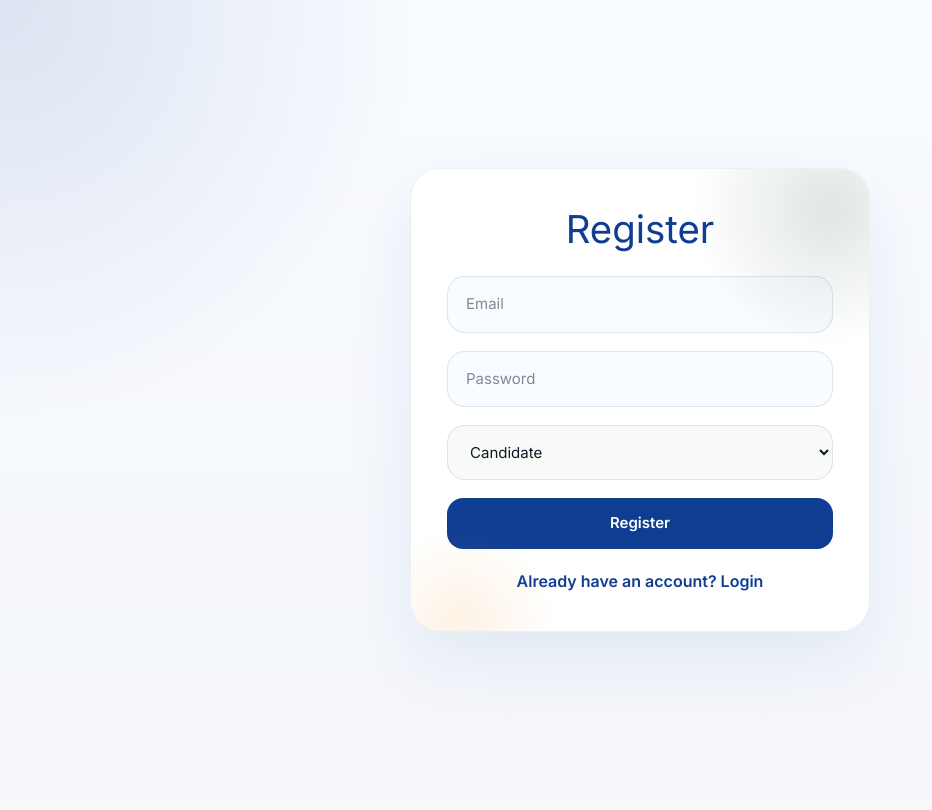
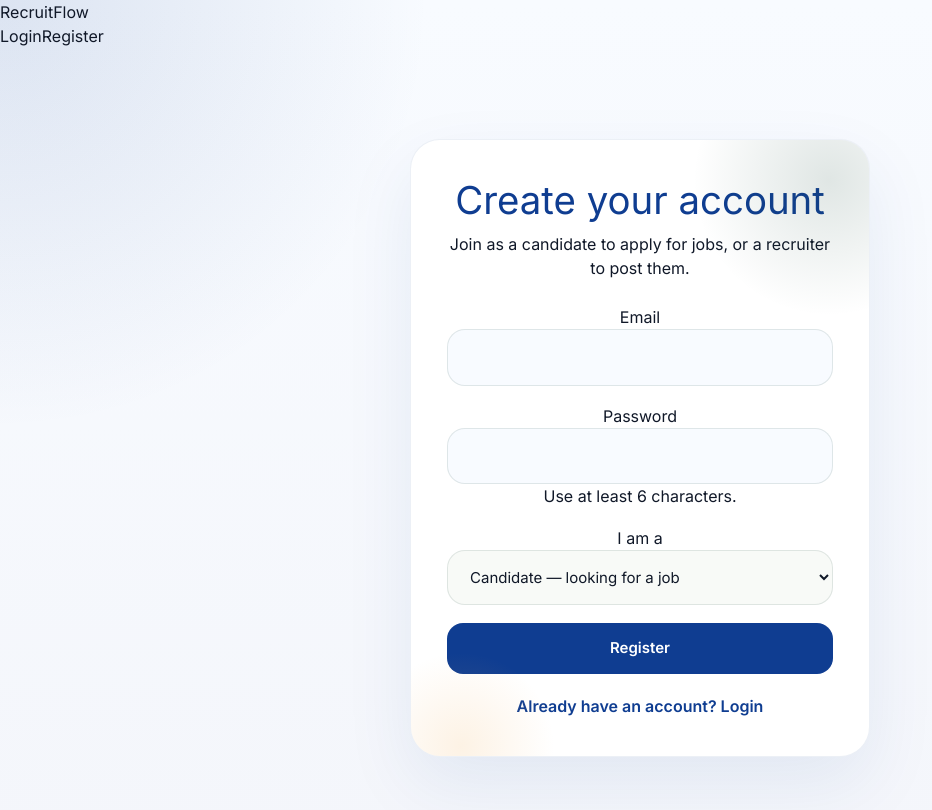
Before and after one commit to prasadgeethika/RecruitFlow, a React (Vite) app in the folder frontend/: page /register in a window 1280 px wide. Shown: the top 810 px of the page, without its empty margins (0-932 px from the left). Built offline with nearby package versions, Linux system fonts and the light colour scheme.

Commit message:
feat: improve authentication and landing page UX

```diff
--- /dev/null
+++ b/frontend/src/components/AuthNavbar.tsx
@@ -0,0 +1,15 @@
+import { Link } from "react-router-dom";
+
+// Shared chrome for Login/Register so they read as the same product as the
+// landing page, instead of a bare card floating with no way back.
+export default function AuthNavbar({ current }: { current: "login" | "register" }) {
+    return (
+        <header className="auth-navbar">
+            <Link to="/" className="brand">RecruitFlow</Link>
+            <div className="auth-navbar-links">
+                <Link to="/login" className={current === "login" ? "current" : ""}>Login</Link>
+                <Link to="/register" className={current === "register" ? "current" : ""}>Register</Link>
+            </div>
+        </header>
+    );
+}
--- a/frontend/src/pages/LandingPage.css
+++ b/frontend/src/pages/LandingPage.css
@@ -132,3 +132,7 @@
 .card-icon { width:34px; height:34px; }
 .card-title { font-size:14px; }
 .card-sub { font-size:12px; }
+
+.floating-card[role="button"] {
+  cursor: pointer;
+}
--- a/frontend/src/pages/LandingPage.tsx
+++ b/frontend/src/pages/LandingPage.tsx
@@ -1,11 +1,13 @@
 import './LandingPage.css';
-import { Link } from 'react-router-dom';
+import { Link, useNavigate } from 'react-router-dom';
 import { FiSearch, FiBriefcase, FiUsers, FiCalendar, FiArrowRight } from 'react-icons/fi';
 import heroImg from '../assets/hero-image.png';
 
 const heroSrc = heroImg;
 
 export default function LandingPage() {
+  const navigate = useNavigate();
+
   return (
       <div className="landing-root">
         <header className="landing-navbar">
@@ -31,10 +33,10 @@ export default function LandingPage() {
             </p>
 
             <div className="cta-row">
-            <button className="cta-primary">
+              <button className="cta-primary" onClick={() => navigate('/register')}>
                 <FiSearch size={18} style={{ marginRight: 8 }} /> Find Jobs
               </button>
-            <button className="cta-secondary">
+              <button className="cta-secondary" onClick={() => navigate('/register')}>
                 <FiBriefcase size={18} style={{ marginRight: 8 }} /> Post a Job
               </button>
             </div>
@@ -52,7 +54,7 @@ export default function LandingPage() {
                   }}
               />
 
-            <div className="floating-card card-candidates">
+              <div className="floating-card card-candidates" onClick={() => navigate('/register')} role="button" tabIndex={0}>
                 <div className="card-icon"><FiBriefcase /></div>
                 <div className="card-body">
                   <div className="card-title">For Candidates</div>
@@ -61,7 +63,7 @@ export default function LandingPage() {
                 <div className="card-arrow"><FiArrowRight /></div>
               </div>
 
-            <div className="floating-card card-employers">
+              <div className="floating-card card-employers" onClick={() => navigate('/register')} role="button" tabIndex={0}>
                 <div className="card-icon"><FiUsers /></div>
                 <div className="card-body">
                   <div className="card-title">For Employers</div>
--- a/frontend/src/pages/LoginPage.tsx
+++ b/frontend/src/pages/LoginPage.tsx
@@ -2,17 +2,26 @@ import { useState, type FormEvent } from 'react';
 import { Link, useNavigate } from 'react-router-dom';
 import api, { getErrorMessage } from '../api/axios';
 import { useAuth } from '../context/AuthContext';
+import AuthNavbar from '../components/AuthNavbar';
 
 export default function LoginPage() {
   const [email, setEmail] = useState('');
   const [password, setPassword] = useState('');
   const [error, setError] = useState('');
+  const [submitting, setSubmitting] = useState(false);
   const { login } = useAuth();
   const navigate = useNavigate();
 
   const handleSubmit = async (event: FormEvent) => {
     event.preventDefault();
     setError('');
+
+    if (!email || !password) {
+      setError('Enter your email and password to continue.');
+      return;
+    }
+
+    setSubmitting(true);
 
     try {
       const response = await api.post('/auth/login', { email, password });
@@ -26,23 +35,54 @@ export default function LoginPage() {
       navigate('/dashboard/jobs');
     } catch (err) {
       setError(getErrorMessage(err));
+    } finally {
+      setSubmitting(false);
     }
   };
 
   return (
+      <>
+        <AuthNavbar current="login" />
         <div className="page auth-page">
           <div className="card">
-        <h2>Login</h2>
+            <h2>Welcome back</h2>
+            <p className="auth-subtitle">Log in to manage your jobs, applications, and interviews.</p>
+
             <form className="auth-form" onSubmit={handleSubmit}>
-          <input value={email} onChange={(event) => setEmail(event.target.value)} placeholder="Email" />
-          <input value={password} onChange={(event) => setPassword(event.target.value)} type="password" placeholder="Password" />
-          <button type="submit">Login</button>
+              <div className="field">
+                <label className="field-label-text" htmlFor="login-email">Email</label>
+                <input
+                    id="login-email"
+                    type="email"
+                    autoComplete="email"
+                    value={email}
+                    onChange={(event) => setEmail(event.target.value)}
+                />
+              </div>
+
+              <div className="field">
+                <label className="field-label-text" htmlFor="login-password">Password</label>
+                <input
+                    id="login-password"
+                    type="password"
+                    autoComplete="current-password"
+                    value={password}
+                    onChange={(event) => setPassword(event.target.value)}
+                />
+              </div>
+
+              <button type="submit" disabled={submitting}>
+                {submitting ? 'Logging in...' : 'Login'}
+              </button>
             </form>
+
             {error ? <p className="error">{error}</p> : null}
+
             <p className="link-row">
               <Link to="/register">Need an account? Register</Link>
             </p>
           </div>
         </div>
+      </>
   );
 }
--- a/frontend/src/pages/RegisterPage.tsx
+++ b/frontend/src/pages/RegisterPage.tsx
@@ -1,44 +1,98 @@
 import { useState, type FormEvent } from 'react';
 import { Link, useNavigate } from 'react-router-dom';
 import api, { getErrorMessage } from '../api/axios';
+import AuthNavbar from '../components/AuthNavbar';
 
 export default function RegisterPage() {
   const [email, setEmail] = useState('');
   const [password, setPassword] = useState('');
   const [role, setRole] = useState<'CANDIDATE' | 'RECRUITER'>('CANDIDATE');
   const [error, setError] = useState('');
+  const [submitting, setSubmitting] = useState(false);
   const navigate = useNavigate();
 
   const handleSubmit = async (event: FormEvent) => {
     event.preventDefault();
     setError('');
 
+    if (!email || !password) {
+      setError('Enter an email and password to create your account.');
+      return;
+    }
+
+    if (password.length < 6) {
+      setError('Password should be at least 6 characters.');
+      return;
+    }
+
+    setSubmitting(true);
+
     try {
       await api.post('/auth/register', { email, password, role });
       navigate('/login');
     } catch (err) {
       setError(getErrorMessage(err));
+    } finally {
+      setSubmitting(false);
     }
   };
 
   return (
+      <>
+        <AuthNavbar current="register" />
         <div className="page auth-page">
           <div className="card">
-        <h2>Register</h2>
+            <h2>Create your account</h2>
+            <p className="auth-subtitle">Join as a candidate to apply for jobs, or a recruiter to post them.</p>
+
             <form className="auth-form" onSubmit={handleSubmit}>
-          <input value={email} onChange={(event) => setEmail(event.target.value)} placeholder="Email" />
-          <input value={password} onChange={(event) => setPassword(event.target.value)} type="password" placeholder="Password" />
-          <select value={role} onChange={(event) => setRole(event.target.value as 'CANDIDATE' | 'RECRUITER')}>
-            <option value="CANDIDATE">Candidate</option>
-            <option value="RECRUITER">Recruiter</option>
+              <div className="field">
+                <label className="field-label-text" htmlFor="register-email">Email</label>
+                <input
+                    id="register-email"
+                    type="email"
+                    autoComplete="email"
+                    value={email}
+                    onChange={(event) => setEmail(event.target.value)}
+                />
+              </div>
+
+              <div className="field">
+                <label className="field-label-text" htmlFor="register-password">Password</label>
+                <input
+                    id="register-password"
+                    type="password"
+                    autoComplete="new-password"
+                    value={password}
+                    onChange={(event) => setPassword(event.target.value)}
+                />
+                <p className="field-hint">Use at least 6 characters.</p>
+              </div>
+
+              <div className="field">
+                <label className="field-label-text" htmlFor="register-role">I am a</label>
+                <select
+                    id="register-role"
+                    value={role}
+                    onChange={(event) => setRole(event.target.value as 'CANDIDATE' | 'RECRUITER')}
+                >
+                  <option value="CANDIDATE">Candidate — looking for a job</option>
+                  <option value="RECRUITER">Recruiter — hiring for a company</option>
                 </select>
-          <button type="submit">Register</button>
+              </div>
+
+              <button type="submit" disabled={submitting}>
+                {submitting ? 'Creating account...' : 'Register'}
+              </button>
             </form>
+
             {error ? <p className="error">{error}</p> : null}
+
             <p className="link-row">
               <Link to="/login">Already have an account? Login</Link>
             </p>
           </div>
         </div>
+      </>
   );
 }
```
Lines whose indentation alone changed are shown as unchanged.
